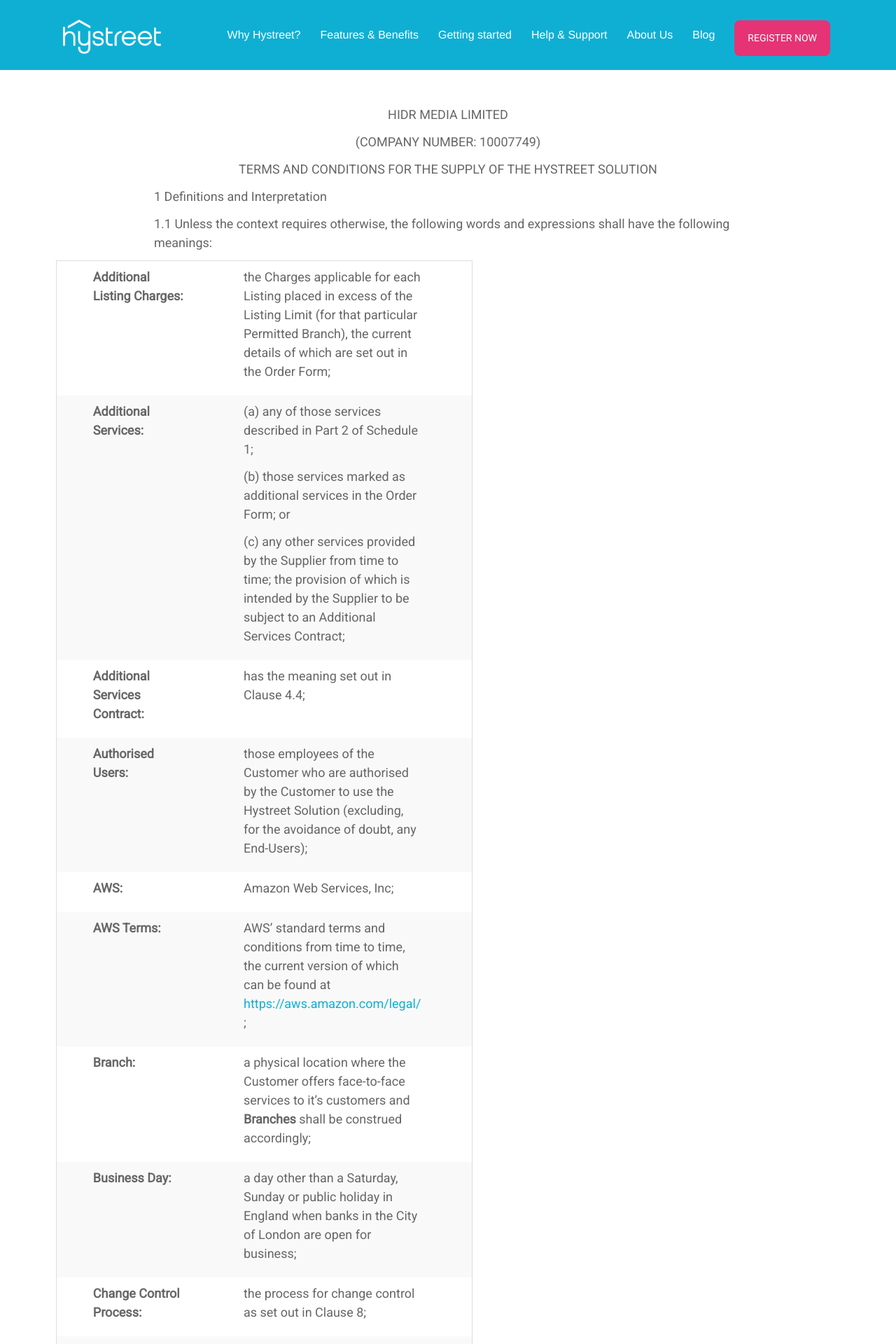
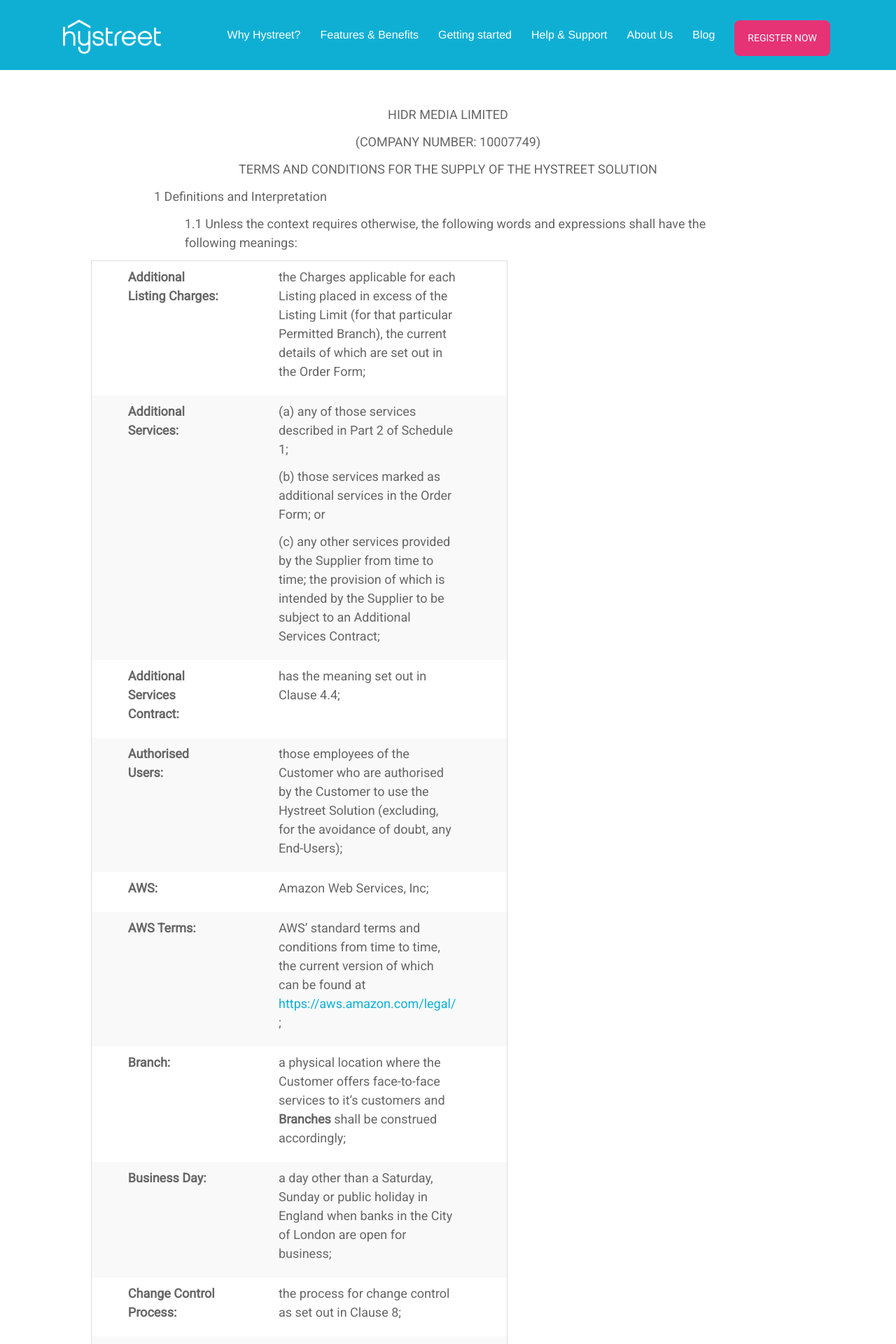
Before and after one commit to hystreet/hystreet.github.io, a Jekyll site: the page built from contract-terms/index.html, in a window 1280 px wide. Shown: the top 1920 px of the page at 70% size. Built offline with Jekyll 4.4.1, drawn with Linux system fonts in a browser that asks for light colours; a script that is not in the unit is left out.

Commit message:
Update style.css

```diff
--- a/css/style.css
+++ b/css/style.css
@@ -1537,3 +1537,9 @@
   outline: none;
   background-color: #0a8cab;
 }
+
+.tc-indent-1,
+.tc-indent-2,
+.tc-indent-3 {
+ margin-left: 50px;
+}
```
